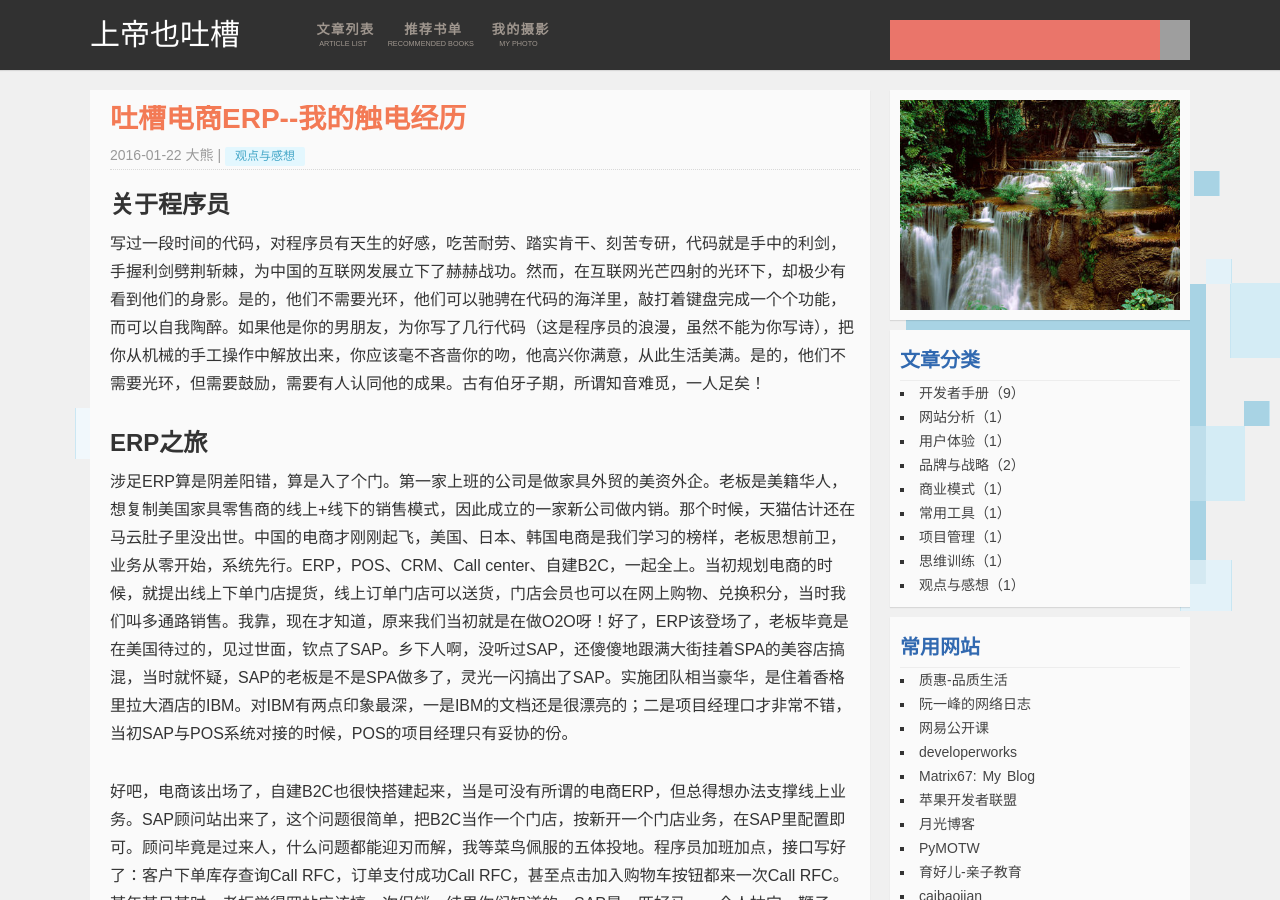
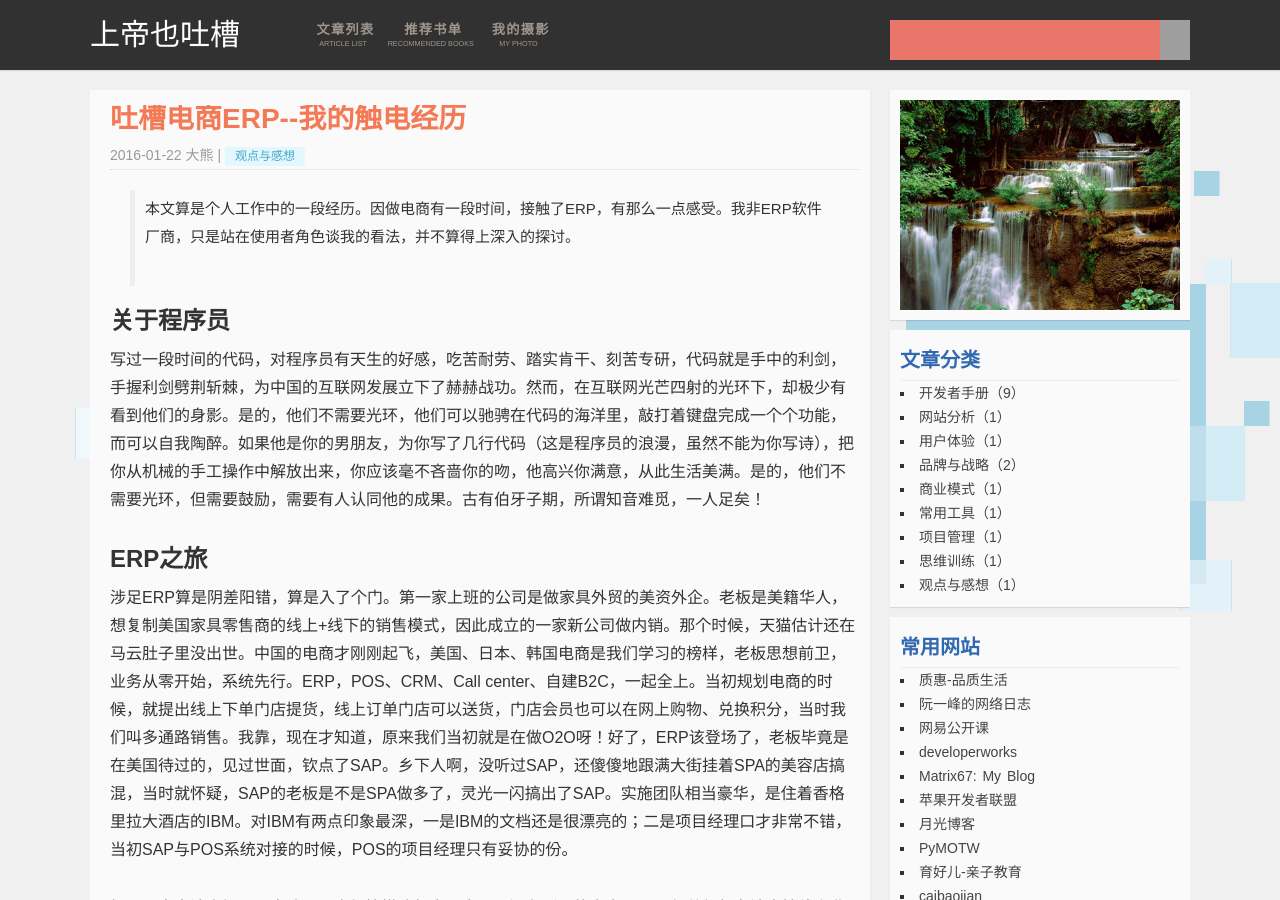
Before and after one commit to godtoo/godtoo.github.com, a Jekyll site: the page built from _posts/2016-01-22-ec-erp.md, in a window 1280 px wide and 900 px high. Built offline with Jekyll 4.4.1, drawn with Linux system fonts in a browser that asks for light colours; nearby versions of some CDN libraries; comment, search, counter and statistics services are not loaded.

Commit message:
change css

```diff
--- a/_posts/2016-01-22-ec-erp.md
+++ b/_posts/2016-01-22-ec-erp.md
@@ -8,6 +8,8 @@ category: opinions
 tags: [电商ERP]
 author: 大熊
 ---
+
+>本文算是个人工作中的一段经历。因做电商有一段时间，接触了ERP，有那么一点感受。我非ERP软件厂商，只是站在使用者角色谈我的看法，并不算得上深入的探讨。
 
 ###关于程序员
 
```
